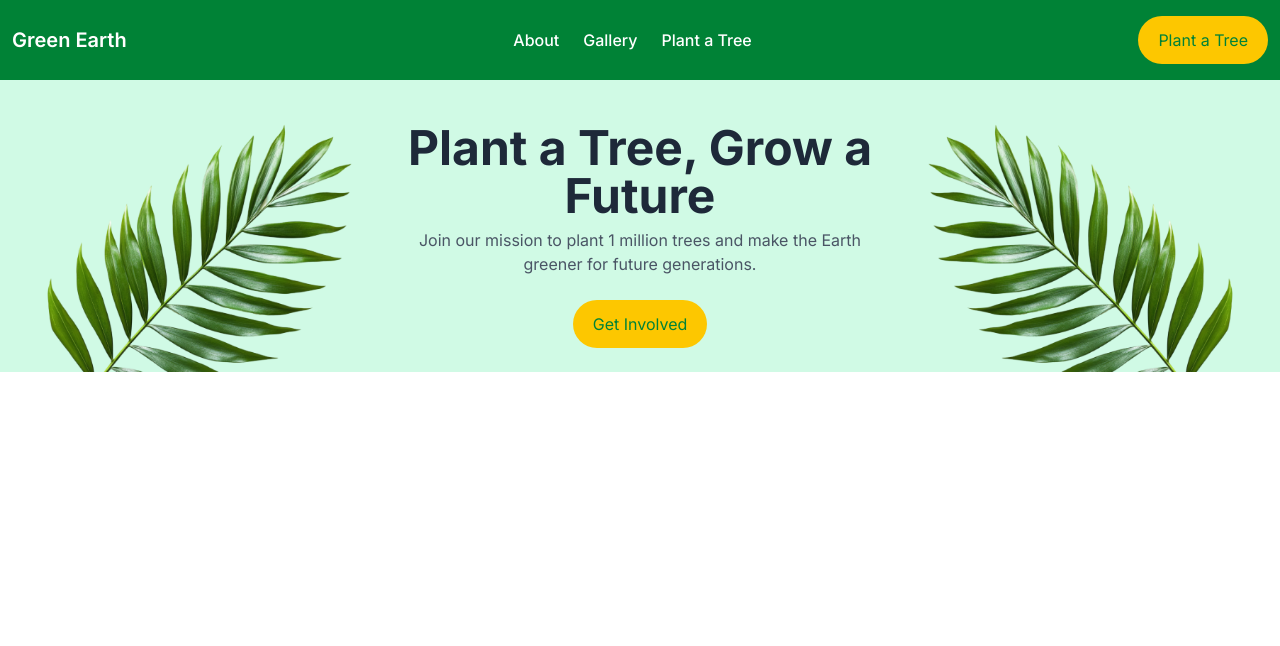
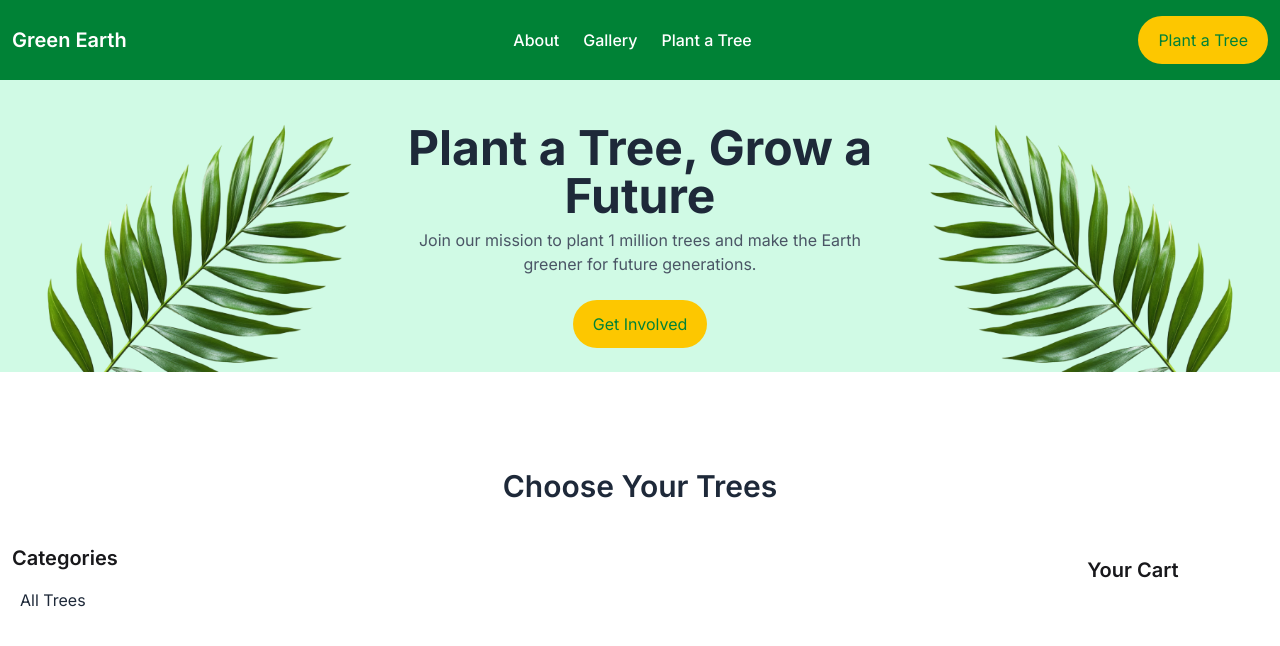
Before and after one commit to Ssakib007/Milestone-6-Assignment, a plain HTML site: page index.html in a window 1280 px wide. Drawn offline with nearby package versions, Linux system fonts and the light colour scheme.

Commit message:
body skeleton

```diff
--- a/index.html
+++ b/index.html
@@ -104,7 +104,47 @@
           <img src="assets/hero-leaf2.png" alt="" />
         </figure>
       </section>
+      <!-- Choose your trees -->
+      <section class="container mx-auto px-3 my-24">
+        <h2 class="text-center text-3xl font-semibold text-gray-800 mb-10">
+          Choose Your Trees
+        </h2>
+        <div class="grid grid-cols-6 gap-5">
+          <!-- category section -->
+          <div class="col-span-6 sm:col-span-2 lg:col-span-1 overflow-x-hidden">
+            <h3 class="text-xl font-semibold mb-2">Categories</h3>
+            <ul class="text-gray-800 flex flex-col gap-2">
+              <li
+                id="all-category"
+                class="p-2 cursor-pointer hover:bg-green-700 hover:text-white"
+              >
+                All Trees
+              </li>
 
+              <ul
+                id="category-list"
+                class="text-gray-800 flex flex-col gap-2"
+              ></ul>
+            </ul>
+          </div>
+
+          <!-- tree selling section  -->
+          <div
+            id="tree-container"
+            class="col-span-6 sm:col-span-4 grid grid-cols-1 md:grid-cols-2 xl:grid-cols-3 gap-5 mx-auto"
+          ></div>
+          <div class="col-span-6 lg:col-span-1 bg-white overflow-x-hidden p-3">
+            <!-- cart section  -->
+            <h3 class="text-xl font-semibold mb-2">Your Cart</h3>
+            <div id="cart-section" class="flex flex-col gap-3"></div>
+
+            <div
+              id="total-price-section"
+              class="flex justify-between items-center gap-1 my-2"
+            ></div>
+          </div>
+        </div>
+      </section>
     </main>
   </body>
 </html>
```
